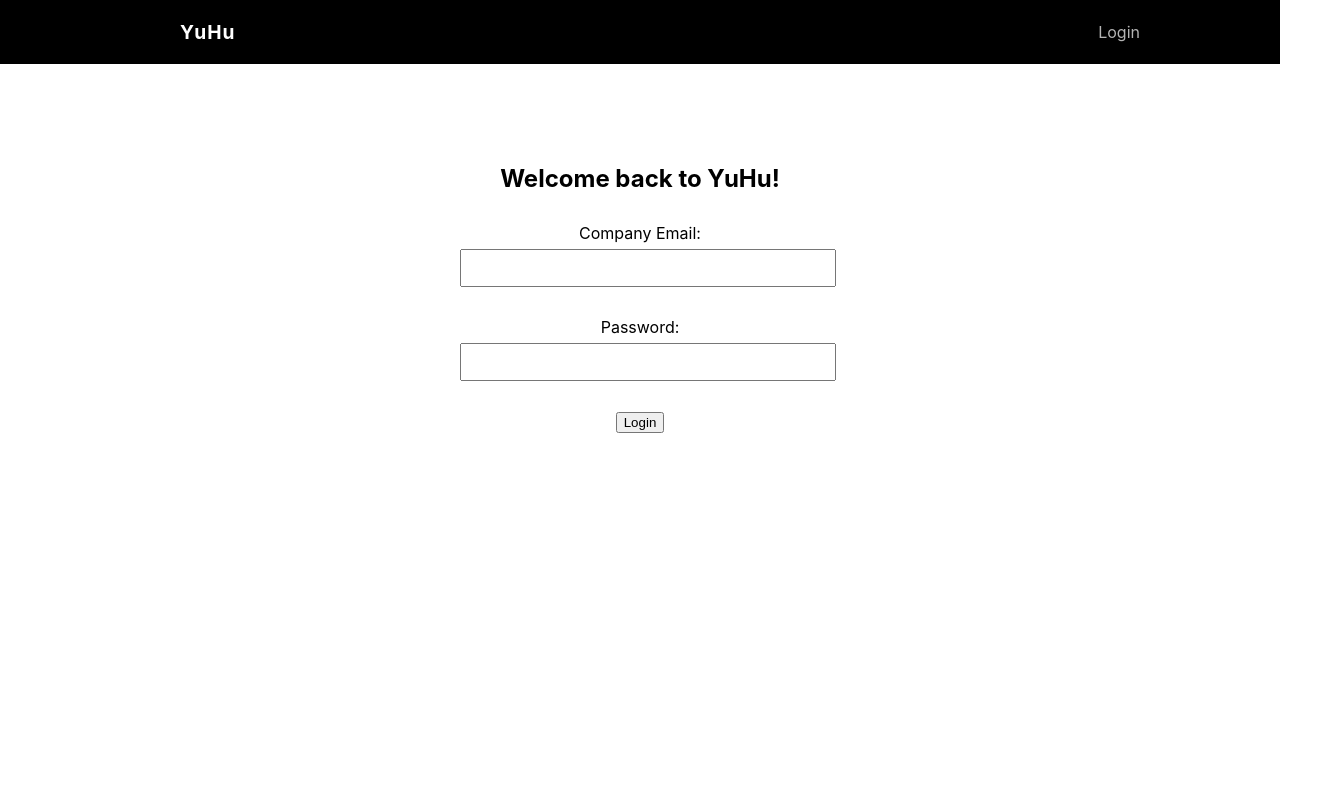
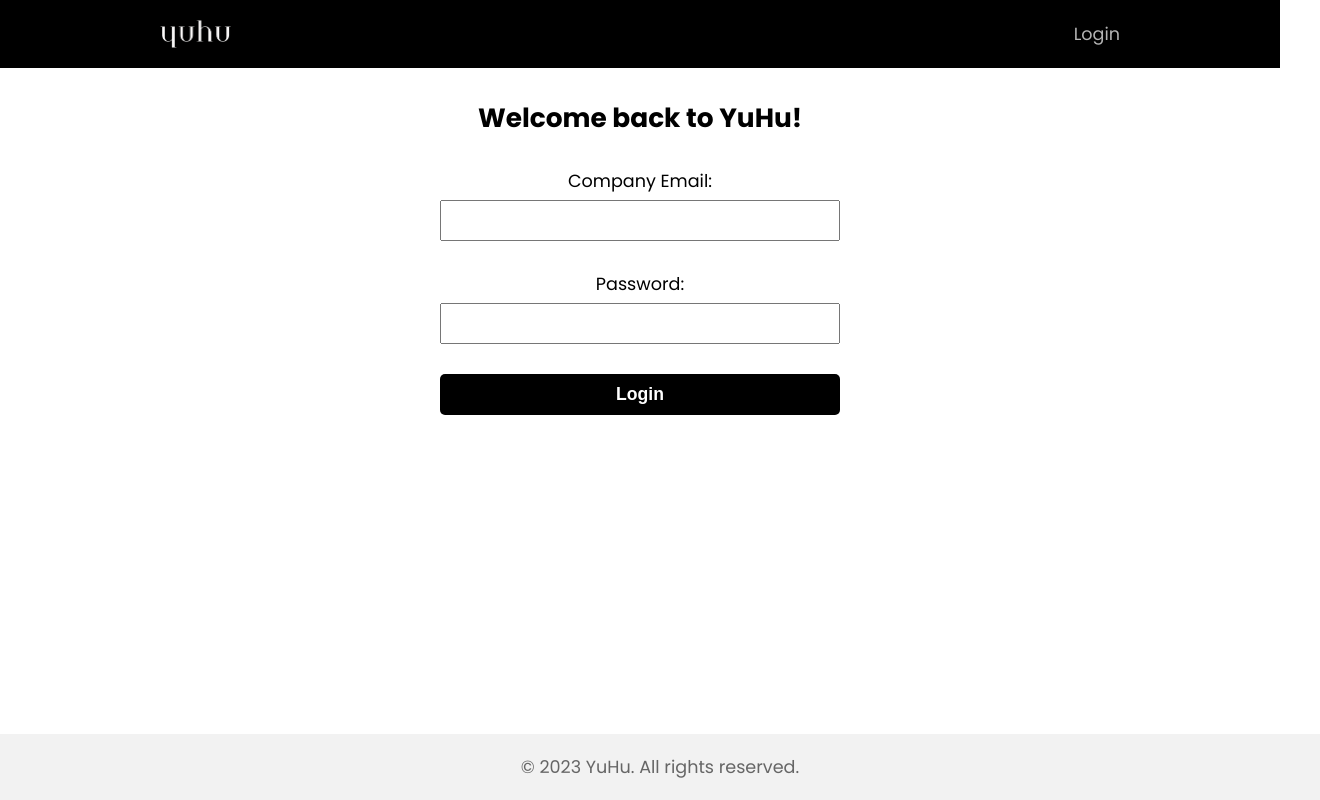
Before and after one commit to yuenning/YuHu, a React (Create React App) app: page /login in a window 1280 px wide. Shown: the whole page, 1320 px wide, since content can reach past the window. Built offline with nearby package versions, Linux system fonts and the light colour scheme.

Commit message:
Add firebase and context files

```diff
--- a/src/App.css
+++ b/src/App.css
@@ -1,3 +1,35 @@
+body {
+  font-family: Poppins, sans-serif;
+  margin: 0;
+  font-size: 1.1em;
+}
+ul,
+li,
+p,
+h1,
+h2,
+h3,
+h4 {
+  margin: 0;
+  padding: 0;
+}
+ul {
+  list-style-type: none;
+}
+.btn {
+  background: none;
+  border: 2px solid #000000;
+  padding: 6px 12px;
+  border-radius: 4px;
+  color: #000000;
+  font-weight: bold;
+  cursor: pointer;
+  font-size: 1em;
+}
+.btn:hover {
+  background: #000000;
+  color: #fff;
+}
 .App {
   text-align: center;
 }
@@ -27,12 +59,3 @@
 .App-link {
   color: #61dafb;
 }
-
-@keyframes App-logo-spin {
-  from {
-    transform: rotate(0deg);
-  }
-  to {
-    transform: rotate(360deg);
-  }
-}
--- a/src/App.js
+++ b/src/App.js
@@ -5,6 +5,7 @@
 import Home from "./Pages/Home/Home";
 import Login from "./Pages/Login/Login";
 import Navbar from "./Components/NavBar";
+import Footer from "./Components/Footer";
 
 function App() {
   return (
@@ -19,6 +20,7 @@
             <Login />
           </Route>
         </Switch>
+        <Footer />
       </BrowserRouter>
     </div>
   );
--- /dev/null
+++ b/src/Components/Footer.js
@@ -0,0 +1,13 @@
+import styles from "./Footer.module.css";
+
+function Footer() {
+  return (
+    <footer>
+      <footer className={styles["footer"]}>
+        &copy; 2023 YuHu. All rights reserved.
+      </footer>
+    </footer>
+  );
+}
+
+export default Footer;
--- /dev/null
+++ b/src/Components/Footer.module.css
@@ -0,0 +1,9 @@
+.footer {
+  background-color: #f2f2f2;
+  color: #666;
+  text-align: center;
+  padding: 20px;
+  position: absolute;
+  bottom: 0;
+  width: 100%;
+}
--- a/src/Components/NavBar.js
+++ b/src/Components/NavBar.js
@@ -1,4 +1,5 @@
 import { Link } from "react-router-dom";
+import logo from ".//NavbarLogo.png";
 
 // styles
 import styles from "./Navbar.module.css";
@@ -7,7 +8,9 @@
   return (
     <nav className={styles.navbar}>
       <ul>
-        <li className={styles.title}>YuHu</li>
+        <li className={styles.title}>
+          <img src={logo} alt="Logo" className={styles.logo} />
+        </li>
 
         <li>
           <Link to="/login">Login</Link>
--- a/src/Components/Navbar.module.css
+++ b/src/Components/Navbar.module.css
@@ -10,7 +10,6 @@
   margin: 0 auto;
   max-width: 960px;
   align-items: center;
-  list-style-type: none;
 }
 .title {
   margin-right: auto;
@@ -18,6 +17,11 @@
   letter-spacing: 1px;
   font-size: 1.2em;
   color: #ffffff;
+}
+.logo {
+  display: block;
+  margin-right: auto;
+  max-width: 12.5%;
 }
 .navbar button,
 .navbar a {
--- /dev/null
+++ b/src/Context/AuthContext.js
@@ -0,0 +1,22 @@
+import { createContext, useReducer } from "react";
+
+export const AuthContext = createContext();
+
+export const authReducer = (state, action) => {
+  switch (action.type) {
+    default:
+      return state;
+  }
+};
+
+export const AuthContextProvider = ({ children }) => {
+  const [state, dispatch] = useReducer(authReducer, {
+    user: null,
+  });
+
+  return (
+    <AuthContext.Provider value={{ ...state, dispatch }}>
+      {children}
+    </AuthContext.Provider>
+  );
+};
--- a/src/Pages/Login/Login.module.css
+++ b/src/Pages/Login/Login.module.css
@@ -1,7 +1,7 @@
 .login-form {
-  max-width: 360px;
-  margin: 60px auto;
-  padding: 20px;
+  max-width: 400px;
+  margin: auto;
+  margin-top: 30px;
 }
 .login-form label {
   display: block;
@@ -12,8 +12,23 @@
   margin-bottom: 6px;
 }
 .login-form input {
-  padding: 8px 6px;
+  padding: 8px 8px;
   font-size: 1em;
   color: #777;
+  width: 95%;
+}
+.login-form button {
+  display: block;
   width: 100%;
+  padding: 10px;
+  background-color: #000000;
+  color: white;
+  border: none;
+  border-radius: 5px;
+  margin-top: 15px;
+  font-size: 100%;
 }
+
+.login-form button:hover {
+  background-color: #0000003b;
+}
--- a/src/index.css
+++ b/src/index.css
@@ -1,13 +1,35 @@
+@import url("https://fonts.googleapis.com/css2?family=Poppins:wght@100;200;300;400;500;600;700;800;900&display=swap");
+
+/* base styles */
 body {
+  font-family: Poppins, sans-serif;
   margin: 0;
-  font-family: -apple-system, BlinkMacSystemFont, 'Segoe UI', 'Roboto', 'Oxygen',
-    'Ubuntu', 'Cantarell', 'Fira Sans', 'Droid Sans', 'Helvetica Neue',
-    sans-serif;
-  -webkit-font-smoothing: antialiased;
-  -moz-osx-font-smoothing: grayscale;
+  font-size: 1.1em;
 }
-
-code {
-  font-family: source-code-pro, Menlo, Monaco, Consolas, 'Courier New',
-    monospace;
+ul,
+li,
+p,
+h1,
+h2,
+h3,
+h4 {
+  margin: 0;
+  padding: 0;
 }
+ul {
+  list-style-type: none;
+}
+.btn {
+  background: none;
+  border: 2px solid #000000;
+  padding: 6px 12px;
+  border-radius: 4px;
+  color: #000000;
+  font-weight: bold;
+  cursor: pointer;
+  font-size: 1em;
+}
+.btn:hover {
+  background: #595959;
+  color: #fff;
+}
--- a/src/index.js
+++ b/src/index.js
@@ -1,17 +1,14 @@
-import React from 'react';
-import ReactDOM from 'react-dom/client';
-import './index.css';
-import App from './App';
-import reportWebVitals from './reportWebVitals';
+import React from "react";
+import ReactDOM from "react-dom";
+import "./index.css";
+import App from "./App";
+import { AuthContextProvider } from "./Context/AuthContext";
 
-const root = ReactDOM.createRoot(document.getElementById('root'));
-root.render(
+ReactDOM.render(
   <React.StrictMode>
-    <App />
-  </React.StrictMode>
+    <AuthContextProvider>
+      <App />
+    </AuthContextProvider>
+  </React.StrictMode>,
+  document.getElementById("root")
 );
-
-// If you want to start measuring performance in your app, pass a function
-// to log results (for example: reportWebVitals(console.log))
-// or send to an analytics endpoint. Learn more: https://bit.ly/CRA-vitals
-reportWebVitals();
```
Also changed, not shown: src/Firebase/config.js (added, +23 -0 lines), src/Components/NavbarLogo.png (added).
